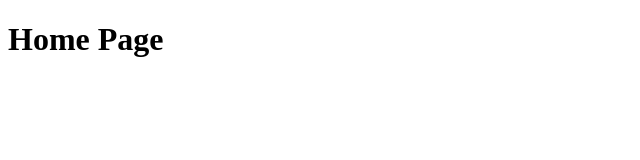
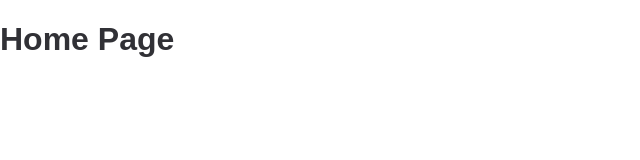
Before and after one commit to Dgvalerio/luby-nextjs-exotic-cars, a Next.js app: page / in a window 1280 px wide. Shown: the top 160 px of the page, without its empty margins (0-640 px from the left). Built offline with nearby package versions, Linux system fonts and the light colour scheme.

Commit message:
Adding styled-components

```diff
--- a/pages/_app.tsx
+++ b/pages/_app.tsx
@@ -1,8 +1,18 @@
 import type { NextPage } from 'next';
 import type { AppProps } from 'next/app';
 
+import { ThemeProvider } from 'styled-components';
+
+import GlobalStyle from '../styles/Global';
+import theme from '../styles/Theme';
+
 const MyApp: NextPage<AppProps> = ({ Component, pageProps }) => (
-  <Component {...pageProps} />
+  <>
+    <ThemeProvider theme={theme}>
+      <GlobalStyle />
+      <Component {...pageProps} />
+    </ThemeProvider>
+  </>
 );
 
 export default MyApp;
--- /dev/null
+++ b/pages/_document.tsx
@@ -0,0 +1,36 @@
+// eslint-disable-next-line @next/next/no-document-import-in-page
+import Document, { DocumentContext } from 'next/document';
+
+import { ServerStyleSheet } from 'styled-components';
+
+class MyDocument extends Document {
+  static async getInitialProps(ctx: DocumentContext) {
+    const sheet = new ServerStyleSheet();
+    const originalRenderPage = ctx.renderPage;
+
+    try {
+      ctx.renderPage = () =>
+        originalRenderPage({
+          // eslint-disable-next-line react/display-name
+          enhanceApp: (App) => (props) =>
+            sheet.collectStyles(<App {...props} />),
+        });
+
+      const initialProps = await Document.getInitialProps(ctx);
+
+      return {
+        ...initialProps,
+        styles: (
+          <>
+            {initialProps.styles}
+            {sheet.getStyleElement()}
+          </>
+        ),
+      };
+    } finally {
+      sheet.seal();
+    }
+  }
+}
+
+export default MyDocument;
--- /dev/null
+++ b/styles/Global.ts
@@ -0,0 +1,16 @@
+import { createGlobalStyle } from 'styled-components';
+
+const GlobalStyle = createGlobalStyle`
+  body {
+    margin: 0;
+    padding: 0;
+    box-sizing: border-box;
+
+    font-family: sans-serif;
+
+    background-color: ${({ theme }) => theme.colors.background};
+    color: ${({ theme }) => theme.colors.text};
+  }
+`;
+
+export default GlobalStyle;
--- /dev/null
+++ b/styles/Theme.ts
@@ -0,0 +1,8 @@
+const theme = {
+  colors: {
+    background: '#FFFFFF',
+    text: '#313136',
+  },
+};
+
+export default theme;
```
Also changed, not shown: package.json (+6 -3 lines), types/styled.d.ts (added, +10 -0 lines), .babelrc (added), .eslintrc.json, 1 other file (tests, documents, lock files or other folders).
